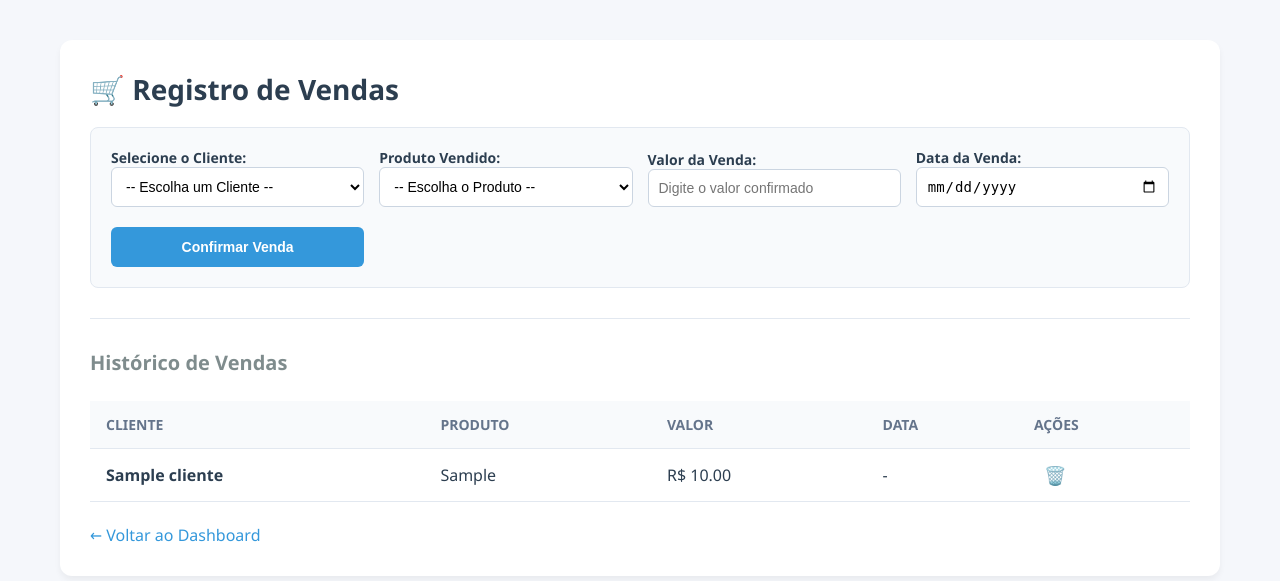
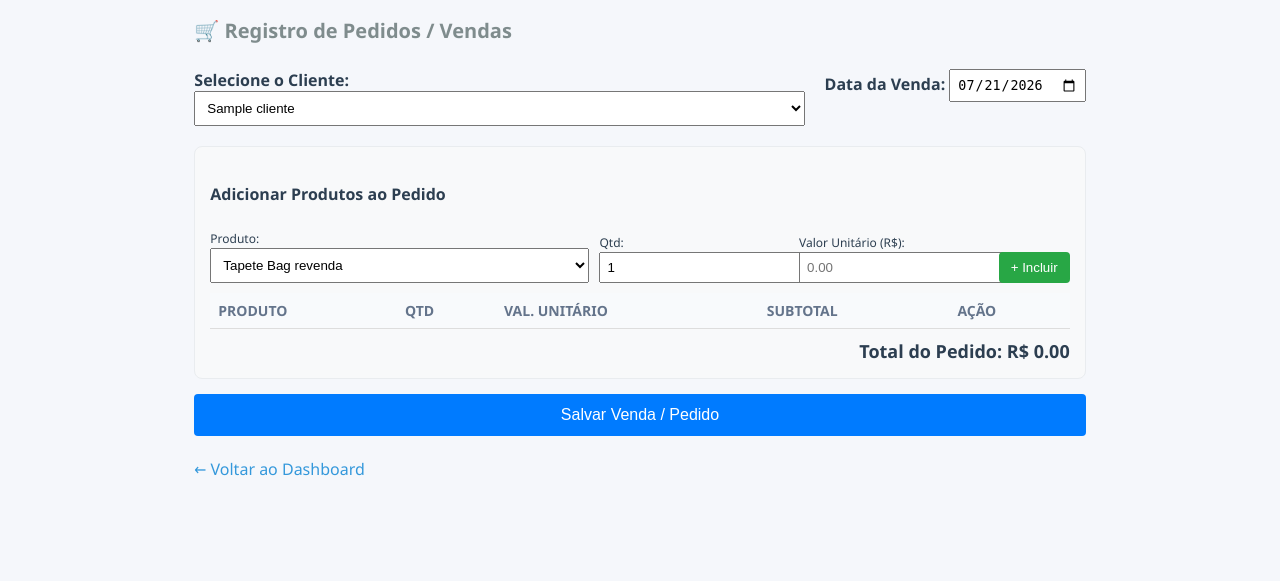
Before and after one commit to Bepenet/Benepet-CRM, a Flask app: page /vendas in a window 1280 px wide. Shown: the top 581 px of the page. Run offline with Flask 3, Linux system fonts and the light colour scheme; tables that the repository leaves empty hold one stand-in row (values such as "Sample post"); lists and menus that the app fills with data are empty.

Commit message:
Fix: Import do datetime e versao final do carrinho de compras

```diff
--- a/app.py
+++ b/app.py
@@ -1,200 +1,137 @@
-from flask import Flask, render_template, request, redirect, session
-from models import db, Usuario, Cliente, Venda
-from datetime import datetime, date, timedelta
-import re
+import os
+from flask import Flask, render_template, request, redirect, url_for, flash, jsonify
+from datetime import datetime
+from models import db, Usuario, Cliente, Venda, ItemVenda
 
 app = Flask(__name__)
 
-# CHAVE DE SEGURANÇA: Necessária para ativar o recurso de 'session' (pode deixar esse texto mesmo)
-app.secret_key = "chave_secreta_benepet"
+# Configurações básicas do Banco de Dados e Segurança
+app.config['SECRET_KEY'] = 'benepet_crm_secret_key_123'
+app.config['SQLALCHEMY_DATABASE_URI'] = 'sqlite:///petcrm.db'
+app.config['SQLALCHEMY_TRACK_MODIFICATIONS'] = False
 
-app.config["SQLALCHEMY_DATABASE_URI"] = "sqlite:///petcrm.db"
-app.config["SQLALCHEMY_TRACK_MODIFICATIONS"] = False
-
+# Inicializa o banco de dados no Flask
 db.init_app(app)
 
-def limpar_telefone(telefone):
-    if not telefone:
-        return ""
-    return re.sub(r"\D", "", telefone)
+# Cria as tabelas automaticamente se elas não existirem
+with app.app_context():
+    db.create_all()
 
-@app.route("/", methods=["GET", "POST"])
+# --- ROTAS DO SISTEMA ---
+
+@app.route('/')
+def index():
+    # Tela inicial redireciona para o login ou dashboard
+    return redirect(url_for('login'))
+
+@app.route('/login', methods=['GET', 'POST'])
 def login():
-    if request.method == "POST":
-        usuario_digitado = request.form.get("usuario")
-        senha_digitada = request.form.get("senha")
+    if request.method == 'POST':
+        usuario = request.form.get('usuario')
+        senha = request.form.get('senha')
 
-        usuario = Usuario.query.filter_by(nome=usuario_digitado).first()
+        user = Usuario.query.filter_by(login=usuario, senha=senha).first()
+        if user:
+            return redirect(url_for('dashboard'))
+        else:
+            flash('Usuário ou senha inválidos!', 'erro')
 
-        if usuario and usuario.verificar_senha(senha_digitada):
-            # Salva o nome do usuário logado na sessão
-            session["usuario_logado"] = usuario.nome
-            return redirect("/dashboard")
+    return render_template('login.html')
 
-    return render_template("login.html")
+@app.route('/dashboard')
+def dashboard():
+    # Puxa informações para os blocos de resumo do CRM
+    clientes_total = Cliente.query.count()
+    vendas_total = Venda.query.count()
 
-@app.route("/dashboard")
-def dashboard():
-    hoje_str = date.today().strftime("%Y-%m-%d")
+    # Lista de clientes cadastrados para exibição rápida
+    clientes = Cliente.query.all()
 
-    total_clientes = Cliente.query.count()
-    total_vendas = Venda.query.count()
+    return render_template('dashboard.html',
+                           clientes_total=clientes_total,
+                           vendas_total=vendas_total,
+                           clientes=clientes)
 
-    todas_vendas = Venda.query.all()
-    faturamento = sum(v.valor for v in todas_vendas)
+@app.route('/clientes', methods=['GET', 'POST'])
+def clientes():
+    if request.method == 'POST':
+        nome = request.form.get('nome')
+        telefone = request.form.get('telefone')
+        produto = request.form.get('produto')
+        periodo = int(request.form.get('periodo', 30))
+
+        novo_cliente = Cliente(
+            nome=nome,
+            telefone=telefone,
+            produto=produto,
+            periodo_retorno=periodo,
+            data_cadastro=datetime.utcnow()
+        )
+        db.session.add(novo_cliente)
+        db.session.commit()
+        flash('Cliente cadastrado com sucesso!', 'sucesso')
+        return redirect(url_for('clientes'))
 
     todos_clientes = Cliente.query.all()
-    clientes_para_contato = []
-    for c in todos_clientes:
-        if c.proximo_contato and c.proximo_contato <= hoje_str:
-            clientes_para_contato.append(c)
+    return render_template('clientes.html', clientes=todos_clientes)
 
-    total_retornos = len(clientes_para_contato)
+@app.route('/vendas')
+def vendas():
+    # Rota que carrega a nova tela de vendas/carrinho
+    clientes = Cliente.query.all()
+    # Puxa o histórico de vendas ordenando pelas mais recentes
+    historico_vendas = Venda.query.order_by(Venda.data.desc()).all()
+    return render_template('vendas.html', clientes=clientes, vendas=historico_vendas)
 
-    # Pega quem está logado (se não tiver ninguém, assume vazio)
-    usuario_atual = session.get("usuario_logado", "")
+@app.route('/salvar_venda_multipla', methods=['POST'])
+def salvar_venda_multipla():
+    dados = request.get_json()
 
-    return render_template(
-        "dashboard.html",
-        total_clientes=total_clientes,
-        total_vendas=total_vendas,
-        faturamento=faturamento,
-        total_retornos=total_retornos,
-        clientes_retorno=clientes_para_contato,
-        hoje=date.today().strftime("%d/%m/%Y"),
-        usuario_atual=usuario_atual # Envia para o HTML saber quem é
-    )
+    if not dados:
+        return jsonify({"erro": "Dados inválidos"}), 400
 
-@app.route("/clientes", methods=["GET", "POST"])
-def clientes():
-    if request.method == "POST":
-        telefone_limpo = limpar_telefone(request.form.get("telefone"))
+    cliente_id = dados.get('cliente_id')
+    data_str = dados.get('data')
+    valor_total = dados.get('valor_total')
+    itens = dados.get('itens')
 
-        dias_retorno = request.form.get("dias_retorno")
-        data_proximo_contato = ""
+    # Trata a data enviada pela tela
+    data_venda = datetime.strptime(data_str, '%Y-%m-%d') if data_str else datetime.utcnow()
 
-        if dias_retorno:
-            hoje = date.today()
-            proximo = hoje + timedelta(days=int(dias_retorno))
-            data_proximo_contato = proximo.strftime("%Y-%m-%d")
-
-        novo_cliente = Cliente(
-            nome=request.form.get("nome"),
-            telefone=telefone_limpo,
-            cidade=request.form.get("cidade"),
-            produto=request.form.get("produto"),
-            data_compra=request.form.get("data_compra"),
-            proximo_contato=data_proximo_contato,
-            observacao=request.form.get("observacao")
-        )
-
-        db.session.add(novo_cliente)
-        db.session.commit()
-
-        return redirect("/clientes")
-
-    lista_clientes = Cliente.query.order_by(Cliente.nome).all()
-    return render_template("clientes.html", clientes=lista_clientes)
-
-@app.route("/excluir/<int:id>")
-def excluir_cliente(id):
-    cliente = Cliente.query.get_or_404(id)
-    db.session.delete(cliente)
-    db.session.commit()
-    return redirect("/clientes")
-
-@app.route("/vendas", methods=["GET", "POST"])
-def vendas():
-    if request.method == "POST":
+    try:
+        # 1. Registra o cabeçalho da Venda
         nova_venda = Venda(
-            cliente_id=int(request.form.get("cliente_id")),
-            produto=request.form.get("produto"),
-            valor=float(request.form.get("valor")),
-            data_venda=request.form.get("data_venda")
+            cliente_id=cliente_id,
+            data=data_venda,
+            valor_total=valor_total
         )
         db.session.add(nova_venda)
+        db.session.flush() # Gera o ID da venda temporariamente
+
+        # 2. Registra cada item do carrinho associado a esta venda
+        for item in itens:
+            novo_item = ItemVenda(
+                venda_id=nova_venda.id,
+                produto=item['produto'],
+                quantidade=int(item['quantidade']),
+                valor_unitario=float(item['valor_unitario']),
+                valor_subtotal=float(item['valor_subtotal'])
+            )
+            db.session.add(novo_item)
+
+        # 3. Confirma a gravação de tudo no banco
         db.session.commit()
-        return redirect("/vendas")
+        return jsonify({"mensagem": "Venda gravada com sucesso!"}), 200
 
-    lista_vendas = Venda.query.order_by(Venda.data_venda.desc()).all()
-    lista_clientes = Cliente.query.order_by(Cliente.nome).all()
-    return render_template("vendas.html", vendas=lista_vendas, clientes=lista_clientes)
+    except Exception as e:
+        db.session.rollback()
+        print(f"Erro ao salvar venda: {e}")
+        return jsonify({"erro": str(e)}), 500
 
-@app.route("/excluir_venda/<int:id>")
-def excluir_venda(id):
-    venda = Venda.query.get_or_404(id)
-    db.session.delete(venda)
-    db.session.commit()
-    return redirect("/vendas")
-
-@app.route("/dar_baixa/<int:id>", methods=["POST"])
-def dar_baixa(id):
-    cliente = Cliente.query.get_or_404(id)
-    produto_atualizado = request.form.get("produto")
-    dias_para_somar = int(request.form.get("dias"))
-
-    hoje = date.today()
-    proximo = hoje + timedelta(days=dias_para_somar)
-
-    cliente.produto = produto_atualizado
-    cliente.data_compra = hoje.strftime("%Y-%m-%d")
-    cliente.proximo_contato = proximo.strftime("%Y-%m-%d")
-
-    db.session.commit()
-    return redirect("/dashboard")
-
-@app.route("/usuarios", methods=["GET", "POST"])
-def usuarios():
-    # 🛑 SEGURANÇA: Se não for o 'admin', bloqueia o acesso e manda pro dashboard
-    if session.get("usuario_logado") != "admin":
-        return redirect("/dashboard")
-
-    if request.method == "POST":
-        nome_usuario = request.form.get("usuario").strip()
-        senha_usuario = request.form.get("senha")
-
-        existe = Usuario.query.filter_by(nome=nome_usuario).first()
-        if not existe and nome_usuario and senha_usuario:
-            novo_usuario = Usuario(nome=nome_usuario)
-            novo_usuario.criar_senha(senha_usuario)
-            db.session.add(novo_usuario)
-            db.session.commit()
-        return redirect("/usuarios")
-
-    lista_usuarios = Usuario.query.order_by(Usuario.nome).all()
-    return render_template("usuarios.html", usuarios=lista_usuarios)
-
-@app.route("/excluir_usuario/<int:id>")
-def excluir_usuario(id):
-    # 🛑 SEGURANÇA: Se não for o 'admin', bloqueia a exclusão
-    if session.get("usuario_logado") != "admin":
-        return redirect("/dashboard")
-
-    usuario = Usuario.query.get_or_404(id)
-    if usuario.nome != "admin":
-        db.session.delete(usuario)
-        db.session.commit()
-    return redirect("/usuarios")
-
-# Adicionado recurso para fazer logout (voltar para a tela de login)
-@app.route("/logout")
-def logout():
-    session.pop("usuario_logado", None)
-    return redirect("/")
-
-with app.app_context():
-    db.create_all()
-    if Usuario.query.count() == 0:
-        usuario_padrao = Usuario(nome="admin")
-        usuario_padrao.criar_senha("admin123")
-        db.session.add(usuario_padrao)
-        db.session.commit()
-        print("👉 Usuário padrão 'admin' criado com sucesso!")
-
-import os
+# --- INICIALIZAÇÃO DO SERVIDOR ---
 
 if __name__ == "__main__":
-    # O Render define automaticamente uma porta na variável de ambiente PORT
+    # Configuração dinâmica para rodar localmente (porta 5000) ou no Render (variável PORT)
     porta = int(os.environ.get("PORT", 5000))
-    # Vincula o host a 0.0.0.0 para que o Render consiga acessar
-    app.run(host="0.0.0.0", port=porta, debug=False)
+    # host="0.0.0.0" permite que o Render encontre e publique o sistema na internet
+    app.run(host="0.0.0.0", port=porta)
--- /dev/null
+++ b/render.yaml
@@ -0,0 +1,6 @@
+services:
+  - type: web
+    name: benepet-crm
+    env: python
+    buildCommand: pip install -r requirements.txt
+    startCommand: gunicorn app:app
--- /dev/null
+++ b/requirements.txt
@@ -0,0 +1,4 @@
+Flask==3.0.2
+Flask-SQLAlchemy==3.1.1
+Werkzeug==3.0.1
+gunicorn==21.2.0
--- a/templates/vendas.html
+++ b/templates/vendas.html
@@ -1,71 +1,163 @@
-<!DOCTYPE html><html lang="pt-BR"><head>
+<!DOCTYPE html>
+<html lang="pt-br">
+<head>
     <meta charset="UTF-8">
-    <title>PetCRM - Vendas</title>
-    <link rel="stylesheet" href="/static/style.css"></head><body>
-    <div class="dashboard">
-        <h1>🛒 Registro de Vendas</h1>
+    <title>Registro de Vendas - BenePet CRM</title>
+    <link rel="stylesheet" href="{{ url_for('static', filename='style.css') }}">
+    <style>
+        .carrinho-container { margin-top: 20px; background: #f8f9fa; padding: 15px; border-radius: 8px; border: 1px solid #e9ecef; }
+        .btn-add { background-color: #28a745; color: white; border: none; padding: 8px 12px; border-radius: 4px; cursor: pointer; }
+        .btn-confirmar { background-color: #007bff; color: white; border: none; padding: 12px 20px; border-radius: 4px; cursor: pointer; width: 100%; font-size: 16px; margin-top: 15px; }
+        .table-carrinho { width: 100%; margin-top: 10px; border-collapse: collapse; }
+        .table-carrinho th, .table-carrinho td { padding: 8px; border-bottom: 1px solid #ddd; text-align: left; }
+        .total-destaque { font-size: 18px; font-weight: bold; text-align: right; margin-top: 10px; color: #2c3e50; }
+    </style>
+</head>
+<body>
+    <div class="container">
+        <h2>🛒 Registro de Pedidos / Vendas</h2>
 
-        <form action="/vendas" method="POST" class="form-cliente">
-            <label>Selecione o Cliente:
-            <select name="cliente_id" required>
-                <option value="">-- Escolha um Cliente --</option>
-                {% for cliente in clientes %}
-                    <option value="{{ cliente.id }}">{{ cliente.nome }}</option>
+        <div style="display: flex; gap: 20px; margin-bottom: 20px;">
+            <div style="flex: 1;">
+                <label><strong>Selecione o Cliente:</strong></label>
+                <select id="cliente_id" class="form-control" style="width: 100%; padding: 8px;">
+                    {% for c in clientes %}
+                        <option value="{{ c.id }}">{{ c.nome }}</option>
                     {% endfor %}
                 </select>
-            </label>
+            </div>
+            <div>
+                <label><strong>Data da Venda:</strong></label>
+                <input type="date" id="data_venda" class="form-control" style="padding: 6px;">
+            </div>
+        </div>
 
-            <label>Produto Vendido:
-            <select name="produto" required>
-                <option value="">-- Escolha o Produto --</option>
-                <option value="Tapete uso interno">Tapete uso interno</option>
+        <div class="carrinho-container">
+            <h4>Adicionar Produtos ao Pedido</h4>
+            <div style="display: flex; gap: 10px; align-items: flex-end; margin-top: 10px;">
+                <div style="flex: 2;">
+                    <label style="font-size: 12px;">Produto:</label>
+                    <select id="item_produto" style="width: 100%; padding: 8px;">
                         <option value="Tapete Bag revenda">Tapete Bag revenda</option>
+                        <option value="Tapete Premium Interno">Tapete Premium Interno</option>
                         <option value="Areia Sílica">Areia Sílica</option>
                         <option value="Cata Caca">Cata Caca</option>
                     </select>
-            </label>
+                </div>
+                <div style="flex: 1;">
+                    <label style="font-size: 12px;">Qtd:</label>
+                    <input type="number" id="item_qtd" value="1" min="1" style="width: 100%; padding: 6px;">
+                </div>
+                <div style="flex: 1;">
+                    <label style="font-size: 12px;">Valor Unitário (R$):</label>
+                    <input type="number" id="item_valor_unit" step="0.01" placeholder="0.00" style="width: 100%; padding: 6px;">
+                </div>
+                <button type="button" class="btn-add" onclick="adicionarAoCarrinho()">+ Incluir</button>
+            </div>
 
-            <label>Valor da Venda:
-            <input type="number" step="0.01" name="valor" placeholder="Digite o valor confirmado" required>
-            </label>
-
-            <label>Data da Venda:
-            <input type="date" name="data_venda" required>
-            </label>
-
-            <button type="submit">Confirmar Venda</button>
-        </form>
-
-        <hr>
-
-        <h2>Histórico de Vendas</h2>
-        <table>
+            <table class="table-carrinho" id="tabela_carrinho">
+                <thead>
                     <tr>
-                <th>Cliente</th>
                         <th>Produto</th>
-                <th>Valor</th>
-                <th>Data</th>
-                <th>Ações</th>
+                        <th>Qtd</th>
+                        <th>Val. Unitário</th>
+                        <th>Subtotal</th>
+                        <th>Ação</th>
                     </tr>
-            {% for venda in vendas %}
-            <tr>
-                <td><strong>{{ venda.cliente.nome }}</strong></td>
-                <td>{{ venda.produto }}</td>
-                <td>R$ {{ "%.2f"|format(venda.valor) }}</td>
-                <td>
-                    {% if venda.data_venda and venda.data_venda|length >= 10 %}
-                        {{ venda.data_venda[8:10] }}/{{ venda.data_venda[5:7] }}/{{ venda.data_venda[0:4] }}
-                    {% else %}
-                        -
-                    {% endif %}
-                </td>
-                <td>
-                    <a href="/excluir_venda/{{ venda.id }}" class="btn-excluir" onclick="return confirm('Tem certeza que deseja excluir esta venda?');">🗑️</a>
-                </td>
-            </tr>
-            {% endfor %}
+                </thead>
+                <tbody>
+                    </tbody>
             </table>
 
-        <br>
+            <div class="total-destaque">Total do Pedido: R$ <span id="txt_total">0.00</span></div>
+        </div>
+
+        <button type="button" class="btn-confirmar" onclick="enviarPedido()">Salvar Venda / Pedido</button>
+
+        <br><br>
         <a href="/dashboard">← Voltar ao Dashboard</a>
-    </div></body></html>
+    </div>
+
+    <script>
+        // Configura a data de hoje por padrão
+        document.getElementById('data_venda').valueAsDate = new Date();
+
+        let carrinho = [];
+        let totalPedido = 0;
+
+        function adicionarAoCarrinho() {
+            const produto = document.getElementById('item_produto').value;
+            const qtd = parseInt(document.getElementById('item_qtd').value);
+            const valorUnit = parseFloat(document.getElementById('item_valor_unit').value);
+
+            if (!valorUnit || valorUnit <= 0) {
+                alert("Por favor, digite um valor unitário válido.");
+                return;
+            }
+
+            const subtotal = qtd * valorUnit;
+
+            carrinho.push({ produto, quantidade: qtd, valor_unitario: valorUnit, valor_subtotal: subtotal });
+            atualizarTabelaCarrinho();
+
+            // Limpa o campo de valor para o próximo item
+            document.getElementById('item_valor_unit').value = '';
+            document.getElementById('item_qtd').value = 1;
+        }
+
+        function removerDoCarrinho(index) {
+            carrinho.splice(index, 1);
+            atualizarTabelaCarrinho();
+        }
+
+        function atualizarTabelaCarrinho() {
+            const tbody = document.querySelector('#tabela_carrinho tbody');
+            tbody.innerHTML = '';
+            totalPedido = 0;
+
+            carrinho.forEach((item, index) => {
+                totalPedido += item.valor_subtotal;
+                const tr = document.createElement('tr');
+                tr.innerHTML = `
+                    <td>${item.produto}</td>
+                    <td>${item.quantidade}</td>
+                    <td>R$ ${item.valor_unitario.toFixed(2)}</td>
+                    <td>R$ ${item.valor_subtotal.toFixed(2)}</td>
+                    <td><button style="color:red; border:none; background:none; cursor:pointer;" onclick="removerDoCarrinho(${index})">Remover</button></td>
+                `;
+                tbody.appendChild(tr);
+            });
+
+            document.getElementById('txt_total').innerText = totalPedido.toFixed(2);
+        }
+
+        function enviarPedido() {
+            if (carrinho.length === 0) {
+                alert("Adicione pelo menos um produto antes de salvar a venda!");
+                return;
+            }
+
+            const dadosPedido = {
+                cliente_id: document.getElementById('cliente_id').value,
+                data: document.getElementById('data_venda').value,
+                valor_total: totalPedido,
+                itens: carrinho
+            };
+
+            fetch('/salvar_venda_multipla', {
+                method: 'POST',
+                headers: { 'Content-Type': 'application/json' },
+                body: JSON.stringify(dadosPedido)
+            })
+            .then(res => {
+                if(res.ok) {
+                    alert("Pedido gravado com sucesso!");
+                    window.location.href = '/dashboard';
+                } else {
+                    alert("Erro ao gravar pedido.");
+                }
+            });
+        }
+    </script>
+</body>
+</html>
```
Also changed, not shown: models.py (+13 -4 lines), instance/petcrm.db. Lines whose indentation alone changed are shown as unchanged.
